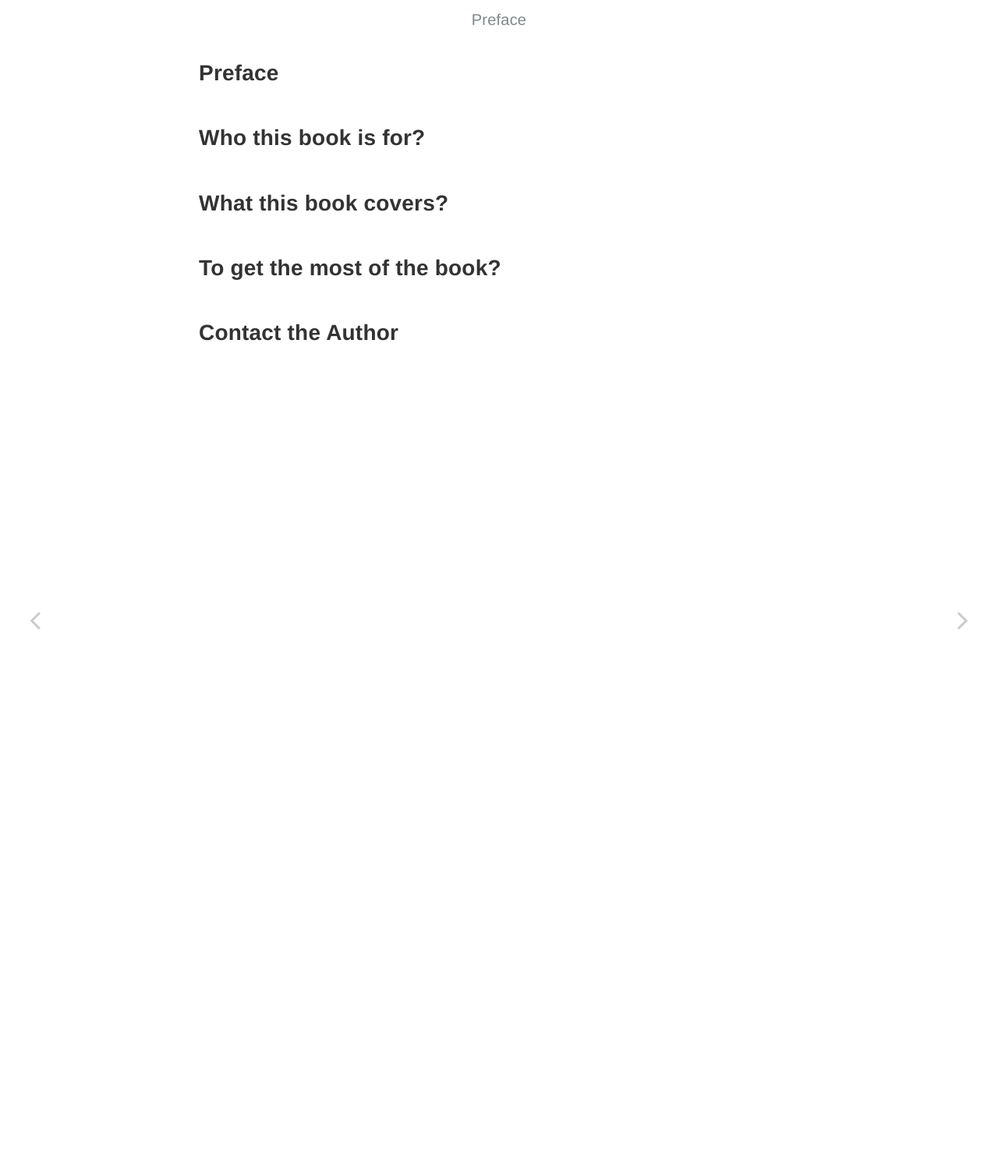
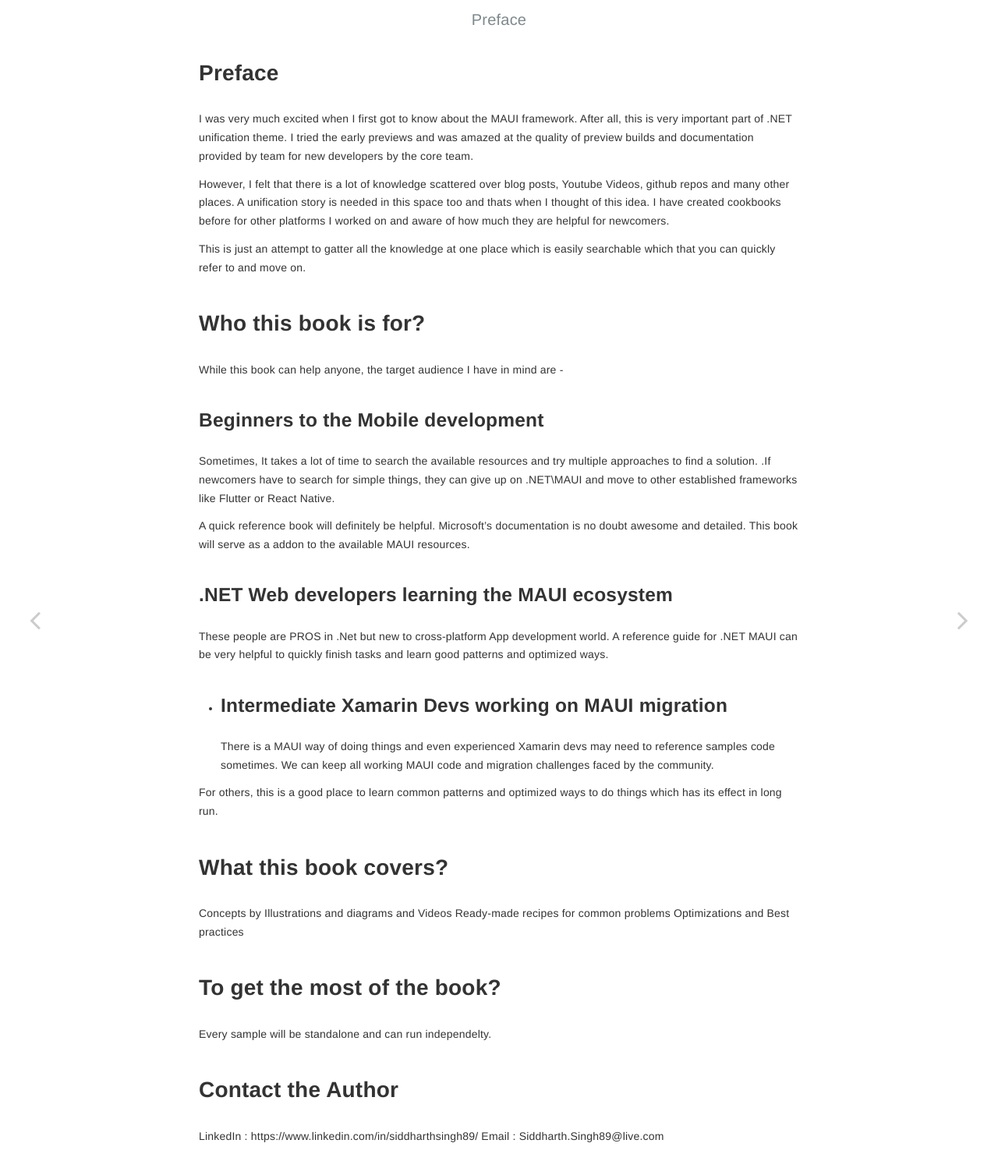
Before and after one commit to siddharthsingh89/maui-recipes, a Jekyll site: the page built from _posts/2022-06-17-preface.md, in a window 1280 px wide. Shown: the whole page at 78% size. Built offline with Jekyll 4.4.1, drawn with Linux system fonts in a browser that asks for light colours.

Commit message:
Added preface draft

```diff
--- a/_posts/2022-06-17-preface.md
+++ b/_posts/2022-06-17-preface.md
@@ -2,14 +2,40 @@
 title: Preface
 author: Siddharth Singh
 date: 2022-06-17
-category: Jekyll
+category: mauicookbook
 layout: post
 ---
+I was very much excited when I first got to know about the MAUI framework. After all, this is very important part of .NET unification theme.
+I tried the early previews and was amazed at the quality of preview builds and documentation provided by team for new developers by the core team.
+
+However, I felt that there is a lot of knowledge scattered over blog posts, Youtube Videos, github repos and many other places. A unification story is needed in this space too and thats when I thought of this idea. I have created cookbooks before for other platforms I worked on and aware of how much they are helpful for newcomers.
+
+This is just an attempt to gatter all the knowledge at one place which is easily searchable which that you can quickly refer to and move on.
 
 # Who this book is for?
+While this book can help anyone, the target audience I have in mind are -
+## Beginners to the Mobile development
+Sometimes, It takes a lot of time to search the available resources and try multiple approaches to find a solution. .If newcomers have to search for simple things, they can give up on .NET\MAUI and move to other established frameworks like Flutter or React Native.
+
+A quick reference book will definitely be helpful. Microsoft's documentation is no doubt awesome and detailed. This book will serve as a addon to the available MAUI resources.
+
+## .NET Web developers learning the MAUI ecosystem
+These people are PROS in .Net but new to cross-platform App development world. A reference guide for .NET MAUI can be very helpful to quickly finish tasks and learn good patterns and optimized ways.
+*
+## Intermediate Xamarin Devs working on MAUI migration
+There is a MAUI way of doing things and even experienced Xamarin devs may need to reference samples code sometimes. We can keep all working MAUI code and migration challenges faced by the community.
+
+For others, this is a good place to learn common patterns and optimized ways to do things which has its effect in long run.
 
 # What this book covers?
+Concepts by Illustrations and diagrams and Videos
+Ready-made recipes for common problems
+Optimizations and Best practices
 
 # To get the most of the book?
+Every sample will be standalone and can run independelty.
+
 
 # Contact the Author
+LinkedIn : https://www.linkedin.com/in/siddharthsingh89/
+Email : Siddharth.Singh89@live.com
```
